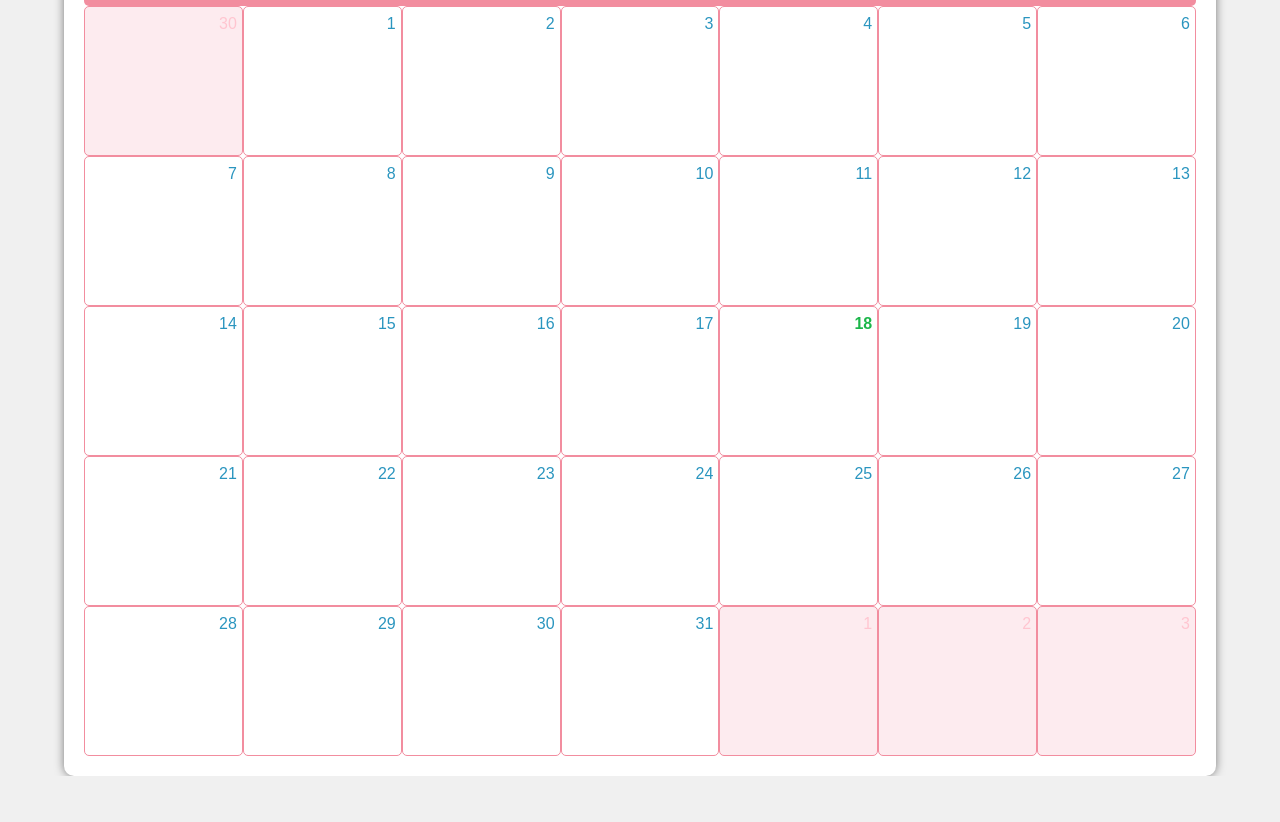
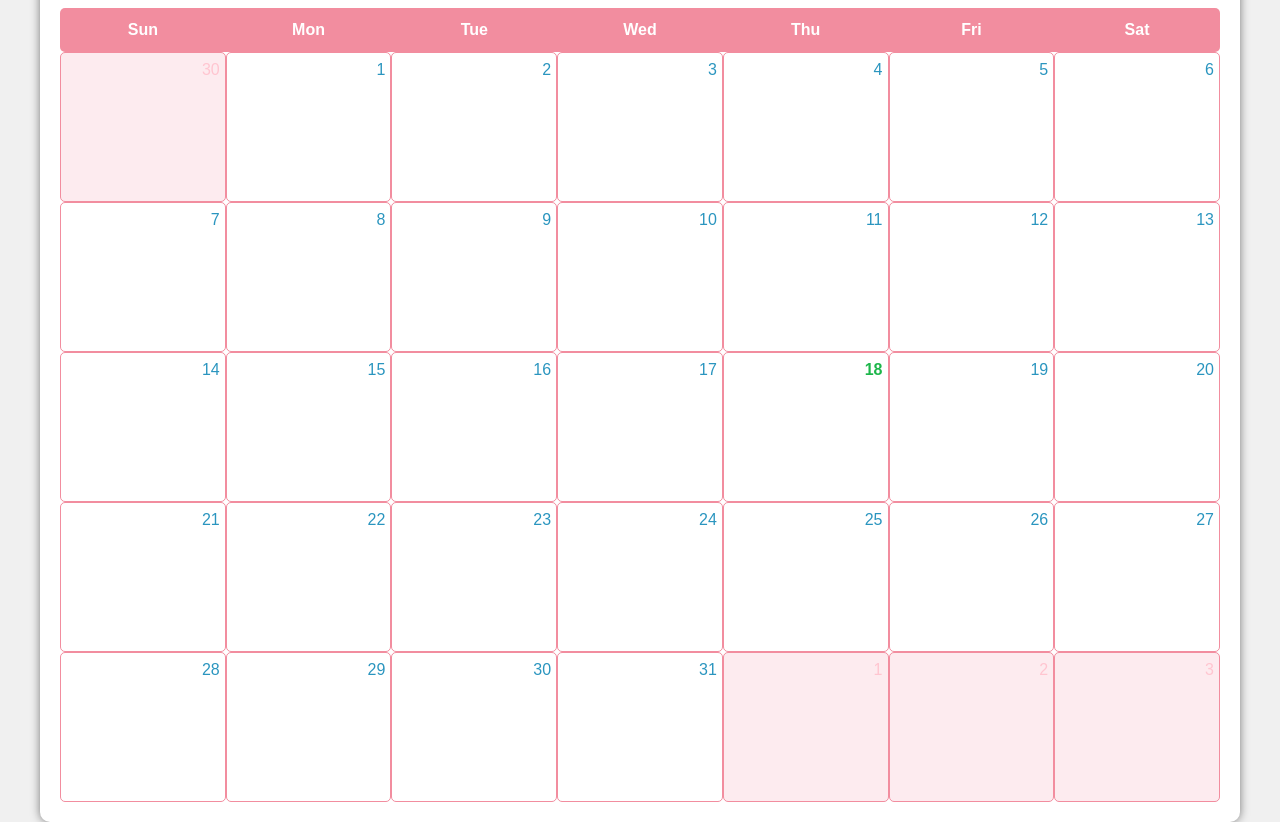
Before and after one commit to YuChunWu/YuChunWu.github.io, a plain HTML site: page calenderHW/calendar.html in a window 1280 px wide. Shown: the part 71-893 px from the top of the page. Before the commit the page ends 847 px from the top, so only its background shows below. Drawn offline with nearby package versions, Linux system fonts and the light colour scheme.

Commit message:
css update

```diff
--- a/calenderHW/calender.css
+++ b/calenderHW/calender.css
@@ -3,14 +3,13 @@ body {
   display: flex;
   justify-content: center;
   align-items: center;
-  height: 100vh;
   margin: 0;
   background-color: #f0f0f0;
 }
 
 .calendar {
   position: relative;
-  width: 90%;
+  width: 100%;
   max-width: 1200px;
   background-color: #fff;
   border-radius: 10px;
```
